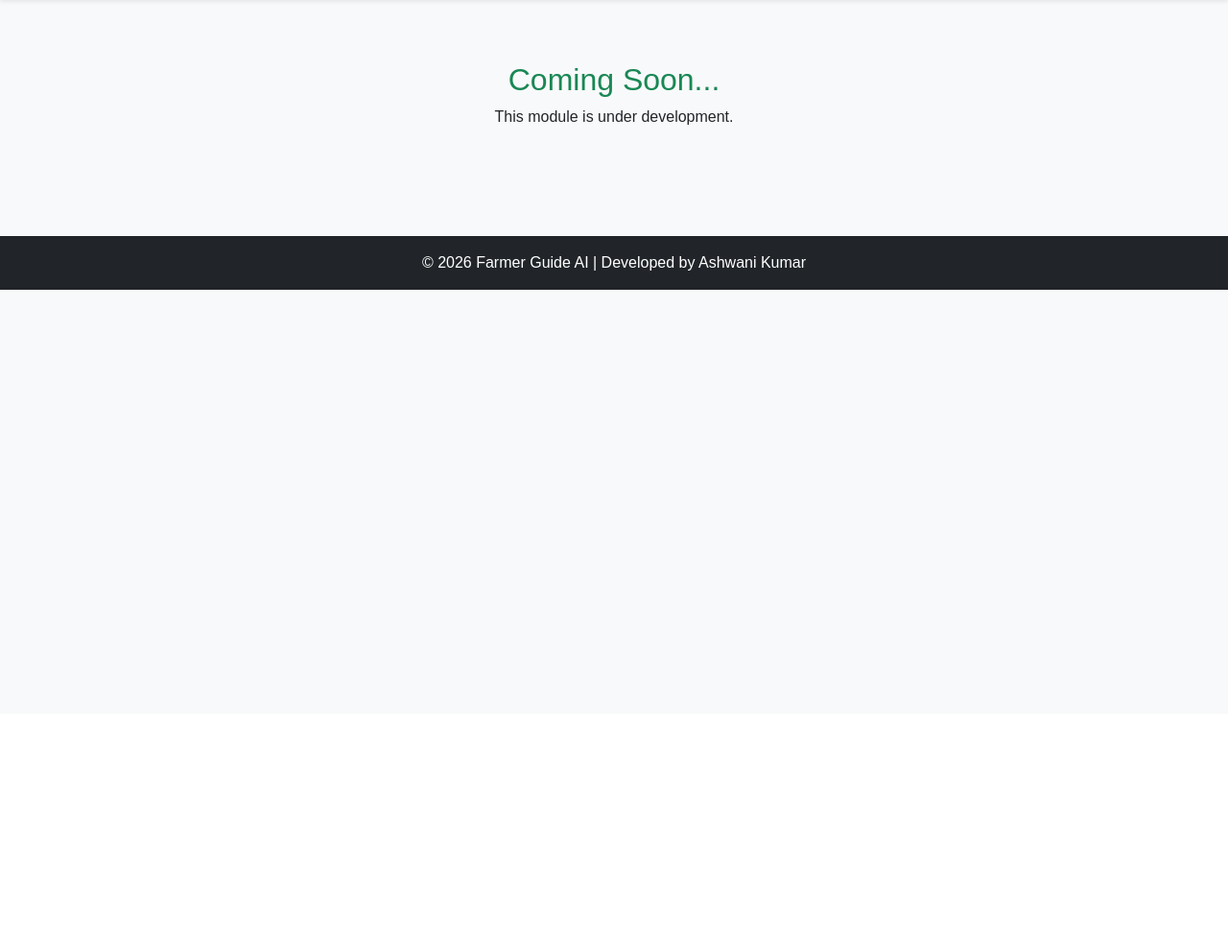
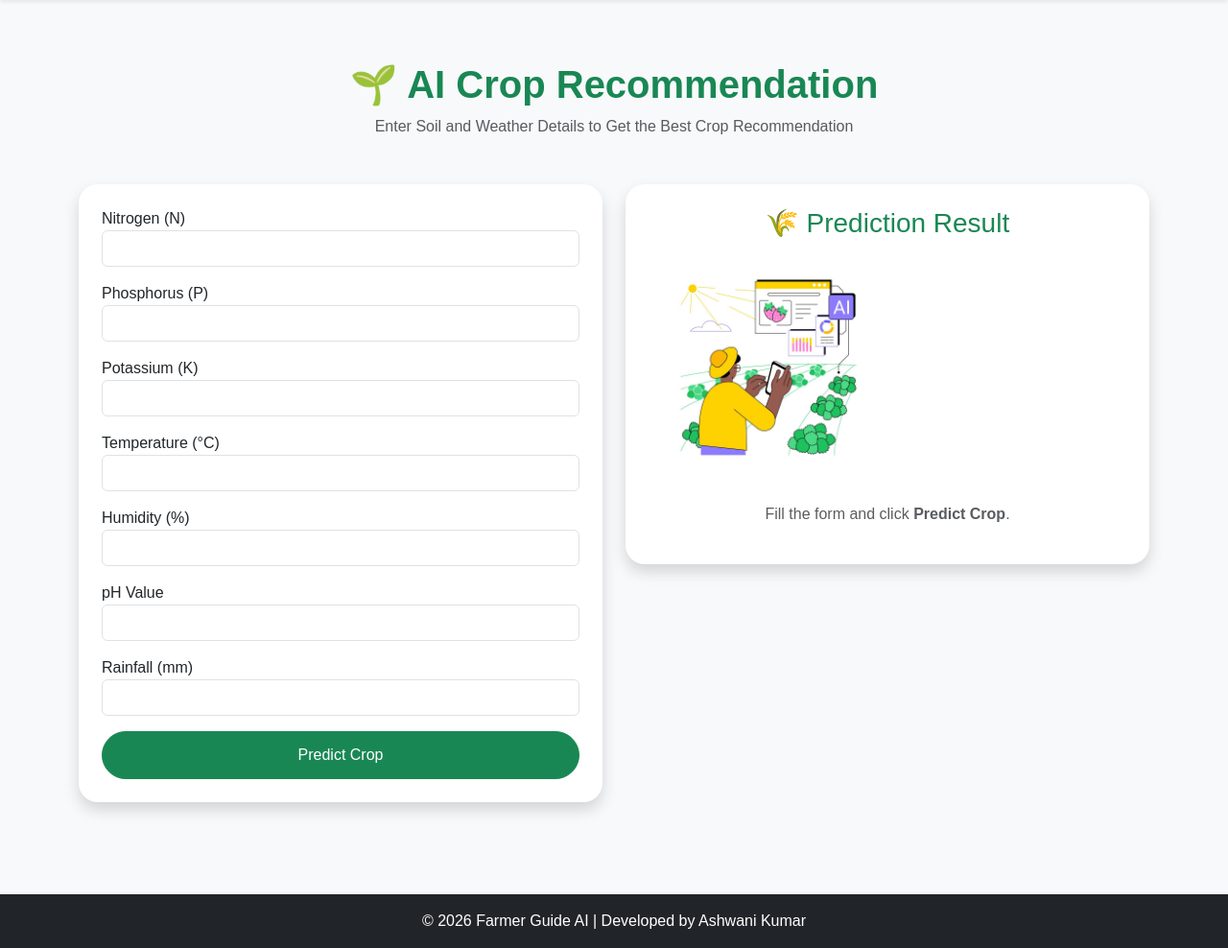
Before and after one commit to Ashwaniansh/Farmer---Guide---AI, a Flask app: page /crop in a window 1280 px wide. Shown: the part 56-1044 px from the top of the page at 96% size. Before the commit the page ends 358 px from the top, so only its background shows below. Run offline with Flask 3, Linux system fonts and the light colour scheme; parts of the project's set-up code (start-up, migrations or seed data) failed here and were passed over.

Commit message:
Initial project structure

```diff
--- a/app.py
+++ b/app.py
@@ -1,3 +1,5 @@
+import joblib
+import numpy as np
 from flask import Flask, render_template, request, redirect, flash
 from models import db
 from models.user import User
@@ -11,6 +13,7 @@ db.init_app(app)
 
 with app.app_context():
     db.create_all()
+    crop_model = joblib.load("D:\Capstone Project\Farmer---Guide---AI\Model\crop_model.pkl")
 
 @app.route("/")
 def home():
@@ -60,8 +63,22 @@ def register():
 def dashboard():
     return render_template("dashboard.html")
 
-@app.route("/crop")
+@app.route("/crop", methods=["GET", "POST"])
 def crop():
+    if request.method == "POST":
+        N = float(request.form["N"])
+        P = float(request.form["P"])
+        K = float(request.form["K"])
+        temperature = float(request.form["temperature"])
+        humidity = float(request.form["humidity"])
+        ph = float(request.form["ph"])
+        rainfall = float(request.form["rainfall"])
+        data = np.array([[N, P, K, temperature, humidity, ph, rainfall]])
+        prediction = crop_model.predict(data)
+        return render_template(
+            "crop.html",
+            prediction=prediction[0]
+        )
     return render_template("crop.html")
 
 @app.route("/disease")
--- a/templates/crop.html
+++ b/templates/crop.html
@@ -1,12 +1,81 @@
 {% extends "base.html" %}
-
-{% block title %}Coming Soon{% endblock %}
-
+{% block title %}Crop Recommendation{% endblock %}
 {% block content %}
-
-<div class="container py-5 text-center">
-    <h2 class="text-success">Coming Soon...</h2>
-    <p>This module is under development.</p>
+<div class="container py-5">
+    <div class="text-center mb-5">
+        <h1 class="text-success fw-bold">
+            🌱 AI Crop Recommendation
+        </h1>
+        <p class="text-muted">
+            Enter Soil and Weather Details to Get the Best Crop Recommendation
+        </p>
+    </div>
+    <div class="row">
+<!-- Form -->
+        <div class="col-lg-6">
+            <div class="card shadow p-4">
+                <form method="POST">
+                    <div class="mb-3">
+                        <label>Nitrogen (N)</label>
+                        <input type="number" class="form-control" name="N" required>
+                    </div>
+                    <div class="mb-3">
+                        <label>Phosphorus (P)</label>
+                        <input type="number" class="form-control" name="P" required>
+                    </div>
+                    <div class="mb-3">
+                        <label>Potassium (K)</label>
+                        <input type="number" class="form-control" name="K" required>
+                    </div>
+                    <div class="mb-3">
+                        <label>Temperature (°C)</label>
+                        <input type="number" step="0.01" class="form-control" name="temperature" required>
+                    </div>
+                    <div class="mb-3">
+                        <label>Humidity (%)</label>
+                        <input type="number" step="0.01" class="form-control" name="humidity" required>
+                    </div>
+                    <div class="mb-3">
+                        <label>pH Value</label>
+                        <input type="number" step="0.01" class="form-control" name="ph" required>
+                    </div>
+                    <div class="mb-3">
+                        <label>Rainfall (mm)</label>
+                        <input type="number" step="0.01" class="form-control" name="rainfall" required>
+                    </div>
+                    <button class="btn btn-success w-100">
+                        Predict Crop
+                    </button>
+                </form>
+            </div>
+        </div>
+<!-- Result -->
+        <div class="col-lg-6">
+            <div class="card shadow p-4 text-center">
+                <h3 class="text-success">
+                    🌾 Prediction Result
+                </h3>
+                {% if prediction %}
+                    <h1 class="display-4 text-success mt-4">
+                        {{ prediction }}
+                    </h1>
+                    <hr>
+                    <h5> Suitable for Your Soil</h5>
+                    <p class="text-muted">
+                        AI recommends this crop based on your soil nutrients
+                        and weather conditions.
+                    </p>
+                {% else %}
+                    <img src="{{ url_for('static', filename='images/Crop.jpg') }}"
+                         class="img-fluid mb-3"
+                         width="250">
+                    <p class="text-muted">
+                        Fill the form and click
+                        <strong>Predict Crop</strong>.
+                    </p>
+                {% endif %}
+            </div>
+        </div>
+    </div>
 </div>
-
 {% endblock %}
```
Also changed, not shown: templates/login.html (+23 -3 lines), database/farmer.db, 2 other files.
